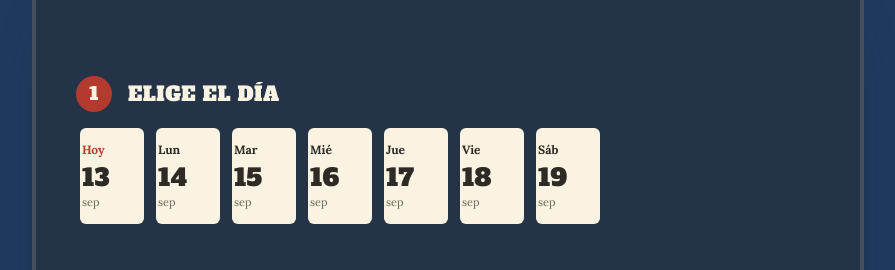
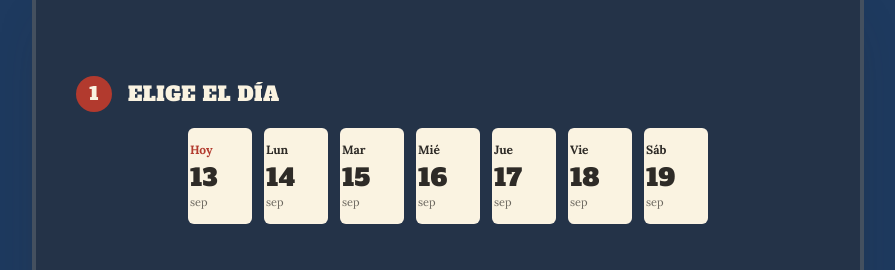
Before and after one commit to Nagomu26/your-barber-vintage, a React (Vite) app: page / in a window 1280 px wide. Shown: the part 2720-2990 px from the top of the page, without its empty margins (192-1087 px from the left). Built offline with nearby package versions, Linux system fonts and the light colour scheme; no server answers.

Commit message:
Fix: los dias de reserva se reparten en varias lineas en vez de desbordarse

```diff
--- a/src/components/site/Booking.tsx
+++ b/src/components/site/Booking.tsx
@@ -240,7 +240,7 @@ export function Booking({ onOpenLegal }: { onOpenLegal: (docId: LegalDocId) => v
           <Reveal>
             <Paso numero={1} titulo="Elige el día">
               <div
-                className="flex gap-3 overflow-x-auto px-1 pb-2"
+                className="flex flex-wrap justify-center gap-3"
                 role="listbox"
                 aria-label="Selecciona un día"
               >
```
